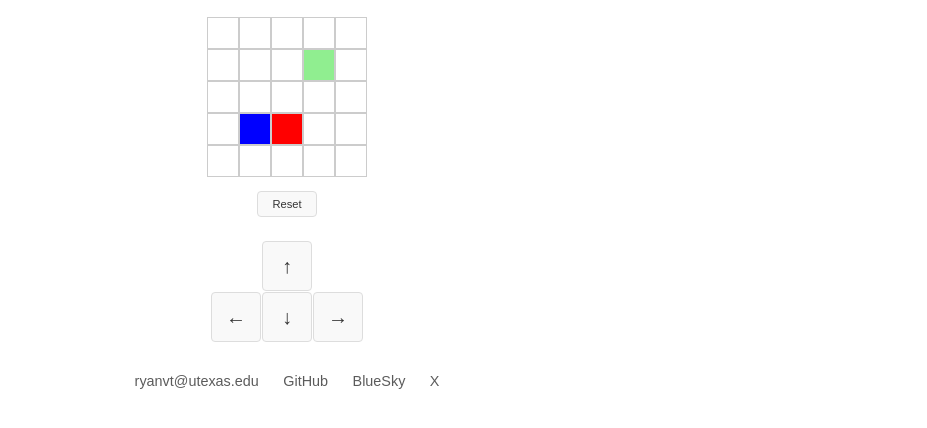
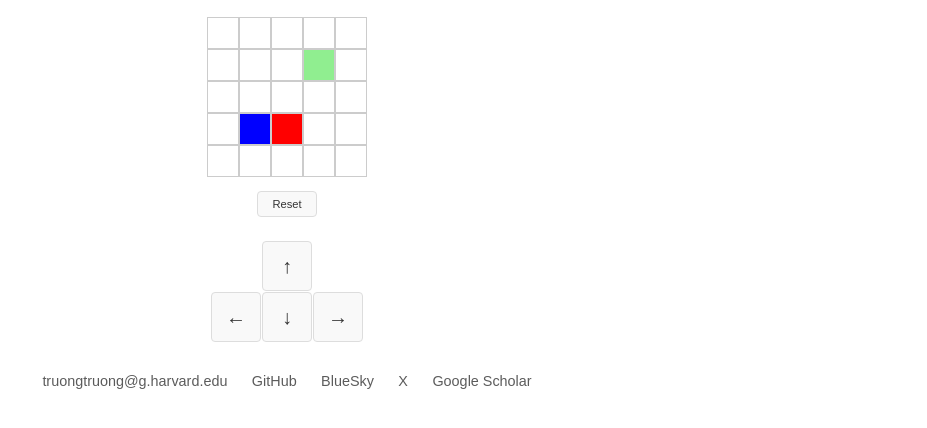
Before and after one commit to heyodog0/heyodog0.github.io, a plain HTML site: page index.html in a window 1280 px wide. Shown: the part 266-694 px from the top of the page, without its empty margins (353-1280 px from the left). Drawn offline with Linux system fonts and the light colour scheme.

Commit message:
update pdf + about me + email + google scholar

```diff
--- a/index.html
+++ b/index.html
@@ -43,10 +43,11 @@
         </div>
 
         <div class="social-icons">
-            <a href="mailto:ryanvt@utexas.edu">ryanvt@utexas.edu</a>
+            <a href="mailto:truongtruong@g.harvard.edu">truongtruong@g.harvard.edu</a>
             <a href="https://github.com/heyodog0">GitHub</a>
             <a href="https://bsky.app/profile/heyodogo.bsky.social">BlueSky</a>
             <a href="https://x.com/ryanvtruong">X</a>
+            <a href="https://scholar.google.com/citations?user=ryCBg4sAAAAJ&hl=en&oi=ao">Google Scholar</a>
         </div>
     </div>
     <script src="game.js"></script>
```
Also changed, not shown: about.html (+3 -1 lines), 2 other files.
